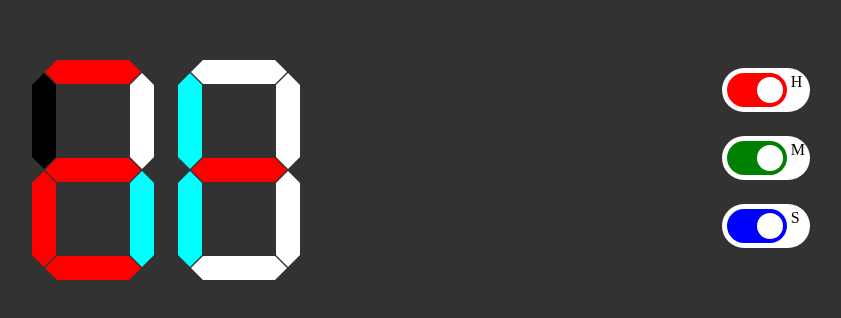
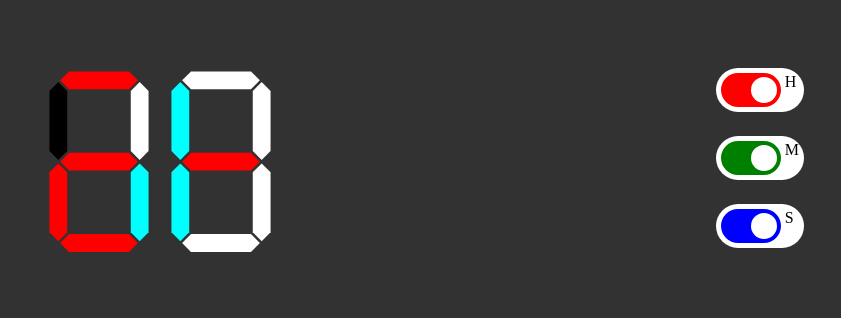
Before and after one commit to internetblacksmith/impossible-clock, a website: page app/index.html in a window 1280 px wide. Shown: the part 230-548 px from the top of the page, without its empty margins (219-1060 px from the left). Drawn offline with nearby package versions, Linux system fonts and the light colour scheme; files that its build step writes are made by us from their sources.

Commit message:
switch from div to svg for the numbers

```diff
--- a/app/index.html
+++ b/app/index.html
@@ -1,6 +1,5 @@
 <!doctype html>
 <html lang="">
-
   <head>
     <meta charset="utf-8">
     <meta name="description" content="">
@@ -11,31 +10,35 @@
     <!-- build:css styles/main.css -->
     <link rel="stylesheet" href="styles/main.css">
     <!-- endbuild -->
-
   </head>
-
   <body id="body">
-  <!--[if IE]><p class="browserupgrade">You are using an <strong>outdated</strong> browser. Please <a href="http://browsehappy.com/">upgrade your browser</a> to improve your experience.</p><![endif]-->
+    <!--[if IE]>
+      <p class="browserupgrade">You are using an <strong>outdated</strong> browser. Please <a href="http://browsehappy.com/">upgrade your browser</a> to improve your experience.</p>
+    <![endif]-->
     <div class="container">
       <div id="clock">
         <div id="clock-container">
           <div id="display-1" class="display-container display-size-12 display-no-0-0-0">
-          <div class="segment-x segment-1"><span class="segment-border"></span></div>
-          <div class="segment-y segment-2"><span class="segment-border"></span></div>
-          <div class="segment-y segment-3"><span class="segment-border"></span></div>
-          <div class="segment-x segment-4"><span class="segment-border"></span></div>
-          <div class="segment-y segment-5"><span class="segment-border"></span></div>
-          <div class="segment-y segment-6"><span class="segment-border"></span></div>
-          <div class="segment-x segment-7"><span class="segment-border"></span></div>
+            <svg xmlns="http://www.w3.org/2000/svg" viewBox="-1 -1 12 20">
+              <path  d="M 2.0527344,0.125 H 7.9492188 L 8.8242188,1 7.9472656,1.875 H 2.0527344 L 1.1757812,1 Z"     class="segment-1" />
+              <path  d="M 9,1.1757812 9.875,2.0527344 V 7.9492188 L 9,8.8242188 8.125,7.9472656 V 2.0527344 Z"       class="segment-2" />
+              <path  d="m 9,9.1757812 0.875,0.8769528 v 5.896485 L 9,16.824219 8.125,15.947266 v -5.894532 z"        class="segment-3" />
+              <path  d="M 2.0527344,16.125 H 7.9472656 L 8.8242188,17 7.9472656,17.875 H 2.0507812 L 1.1757812,17 Z" class="segment-4" />
+              <path  d="m 1,9.1757812 0.875,0.8769528 v 5.894532 L 1,16.824219 0.125,15.947266 v -5.896485 z"        class="segment-5" />
+              <path  d="M 1,1.1757812 1.875,2.0527344 V 7.9472656 L 1,8.8242188 0.125,7.9472656 V 2.0507812 Z"       class="segment-6" />
+              <path  d="M 2.0527344,8.125 H 7.9492188 L 8.8242188,9 7.9472656,9.875 H 2.0527344 L 1.1757812,9 Z"     class="segment-7" />
+            </svg>
           </div>
           <div id="display-2" class="display-container display-size-12 display-no-0-0-0">
-          <div class="segment-x segment-1"><span class="segment-border"></span></div>
-          <div class="segment-y segment-2"><span class="segment-border"></span></div>
-          <div class="segment-y segment-3"><span class="segment-border"></span></div>
-          <div class="segment-x segment-4"><span class="segment-border"></span></div>
-          <div class="segment-y segment-5"><span class="segment-border"></span></div>
-          <div class="segment-y segment-6"><span class="segment-border"></span></div>
-          <div class="segment-x segment-7"><span class="segment-border"></span></div>
+            <svg xmlns="http://www.w3.org/2000/svg" viewBox="-1 -1 12 20">
+              <path  d="M 2.0527344,0.125 H 7.9492188 L 8.8242188,1 7.9472656,1.875 H 2.0527344 L 1.1757812,1 Z"     class="segment-1" />
+              <path  d="M 9,1.1757812 9.875,2.0527344 V 7.9492188 L 9,8.8242188 8.125,7.9472656 V 2.0527344 Z"       class="segment-2" />
+              <path  d="m 9,9.1757812 0.875,0.8769528 v 5.896485 L 9,16.824219 8.125,15.947266 v -5.894532 z"        class="segment-3" />
+              <path  d="M 2.0527344,16.125 H 7.9472656 L 8.8242188,17 7.9472656,17.875 H 2.0507812 L 1.1757812,17 Z" class="segment-4" />
+              <path  d="m 1,9.1757812 0.875,0.8769528 v 5.894532 L 1,16.824219 0.125,15.947266 v -5.896485 z"        class="segment-5" />
+              <path  d="M 1,1.1757812 1.875,2.0527344 V 7.9472656 L 1,8.8242188 0.125,7.9472656 V 2.0507812 Z"       class="segment-6" />
+              <path  d="M 2.0527344,8.125 H 7.9492188 L 8.8242188,9 7.9472656,9.875 H 2.0527344 L 1.1757812,9 Z"     class="segment-7" />
+            </svg>
           </div>
         </div>
       </div>
@@ -66,13 +69,10 @@
     <!--
 
    -->
-
     <!-- build:js scripts/vendor.js -->
-
     <!-- endbuild -->
     <!-- build:js scripts/main.js -->
     <script src="scripts/main.js"></script>
     <!-- endbuild -->
   </body>
-
 </html>
--- a/app/styles/clock.scss
+++ b/app/styles/clock.scss
@@ -1,9 +1,4 @@
 /* Clock */
-
-#display-1 {
-  margin-right: 24px;
-}
-
 @function digit($digit, $segment) {
 
   $array: [
@@ -40,28 +35,15 @@
 
 @mixin segments($hour, $minute, $second, $segment) {
   .display-no-#{$hour}-#{$minute}-#{$second}
-    .segment-#{nth($segment, 1)}.segment-#{nth($segment, 2)} {
-      @if (nth($segment, 1) == 'x') {
-        border-bottom-color: color($hour, $minute, $second, nth($segment, 2));
-      } @else {
-        border-right-color: color($hour, $minute, $second, nth($segment, 2));
-      }
-
-
-    .segment-border {
-      @if nth($segment, 1) == 'x' {
-        border-top-color: color($hour, $minute, $second, nth($segment, 2));
-      } @else {
-        border-left-color: color($hour, $minute, $second, nth($segment, 2));
-      }
-    }
+    .segment-#{$segment} {
+      fill: color($hour, $minute, $second, $segment);
   }
 }
 
 @for $hour from 0 through 10 {
   @for $minute from 0 through 10 {
     @for $second from 0 through 10 {
-      @each $segment in [["x", 1], ["y", 2], ["y", 3], ["x", 4], ["y", 5], ["y", 6], ["x", 7]] {
+      @each $segment in [1,2,3,4,5,6,7] {
         @include segments($hour, $minute, $second, $segment);
       }
     }
--- a/app/styles/main.scss
+++ b/app/styles/main.scss
@@ -15,98 +15,9 @@ html {
 .display-container {
   position: relative;
   float: left;
-  div {
-    &.segment-x,
-    &.segment-y {
-      position: absolute;
-    }
-  }
-  span.segment-border {
-    display: block;
-    position: absolute;
-  }
+
   &.display-size-12 {
     width: 122px;
     height: 220px;
-    .segment-x {
-      width: 72px;
-      left: 13px;
-      border-bottom-width: 12px;
-      border-bottom-style: solid;
-      // border-bottom-color: #000;
-      border-left-width: 12px;
-      border-left-style: solid;
-      border-left-color: transparent;
-      border-right-width: 12px;
-      border-right-style: solid;
-      border-right-color: transparent;
-      .segment-border {
-        top: 12px;
-        left: -12px;
-        right: -12px;
-        border-top-width: 12px;
-        border-top-style: solid;
-        // border-top-color: #000;
-        border-left-width: 12px;
-        border-left-style: solid;
-        border-left-color: transparent;
-        border-right-width: 12px;
-        border-right-style: solid;
-        border-right-color: transparent;
-      }
-    }
-    .segment-y {
-      height: 72px;
-      width: 0;
-      border-right-width: 12px;
-      border-right-style: solid;
-      // border-right-color: #000;
-      border-top-width: 12px;
-      border-top-style: solid;
-      border-top-color: transparent;
-      border-bottom-width: 12px;
-      border-bottom-style: solid;
-      border-bottom-color: transparent;
-      .segment-border {
-        position: relative;
-        left: 12px;
-        height: 72px;
-        margin-top: -12px;
-        border-left-width: 12px;
-        border-left-style: solid;
-        // border-left-color: #000;
-        border-top-width: 12px;
-        border-top-style: solid;
-        border-top-color: transparent;
-        border-bottom-width: 12px;
-        border-bottom-style: solid;
-        border-bottom-color: transparent;
-      }
-    }
-    .segment-1 {
-      top: 0;
-    }
-    .segment-2 {
-      top: 13px;
-      left: 98px;
-    }
-    .segment-3 {
-      top: 111px;
-      left: 98px;
-    }
-    .segment-4 {
-      top: 196px;
-    }
-    .segment-5 {
-      top: 111px;
-      left: 0px;
-    }
-    .segment-6 {
-      top: 13px;
-      left: 0px;
-    }
-    .segment-7 {
-      top: 98px;
-    }
   }
 }
```
Lines whose indentation alone changed are shown as unchanged.
